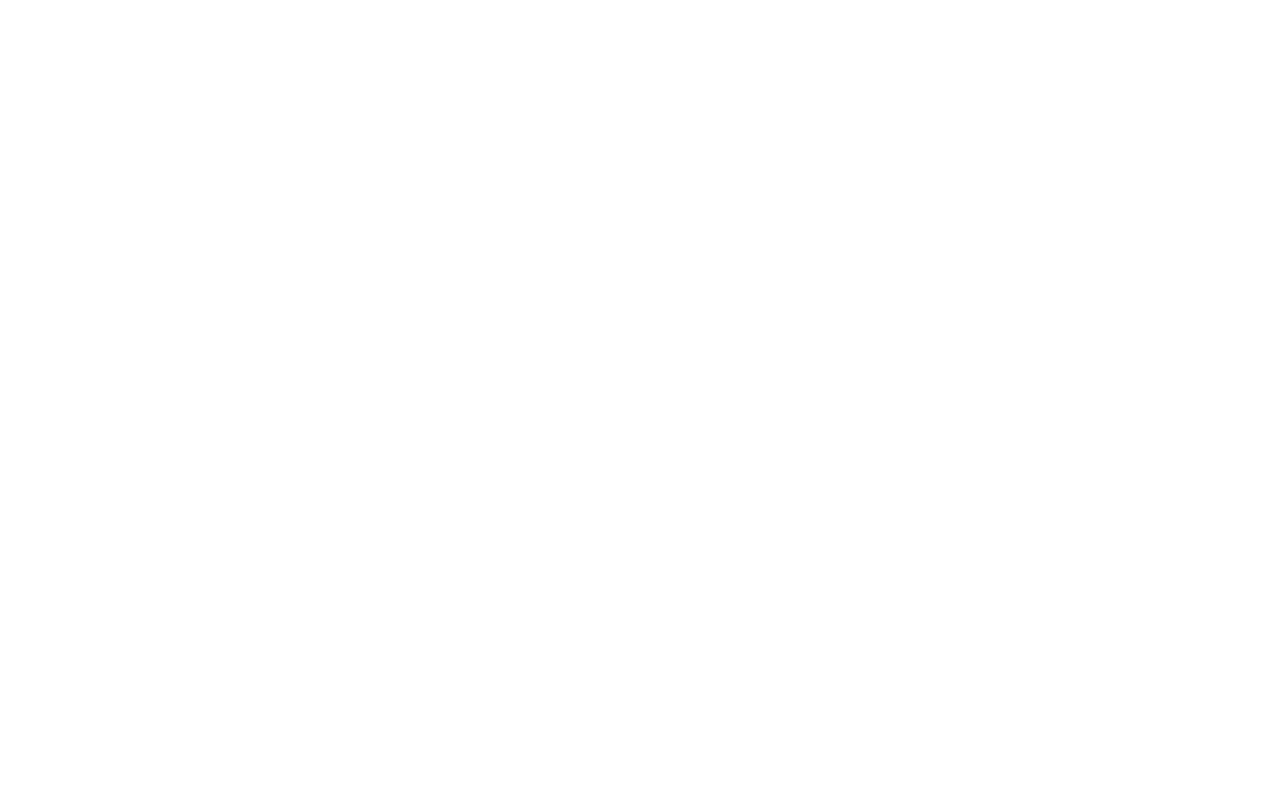
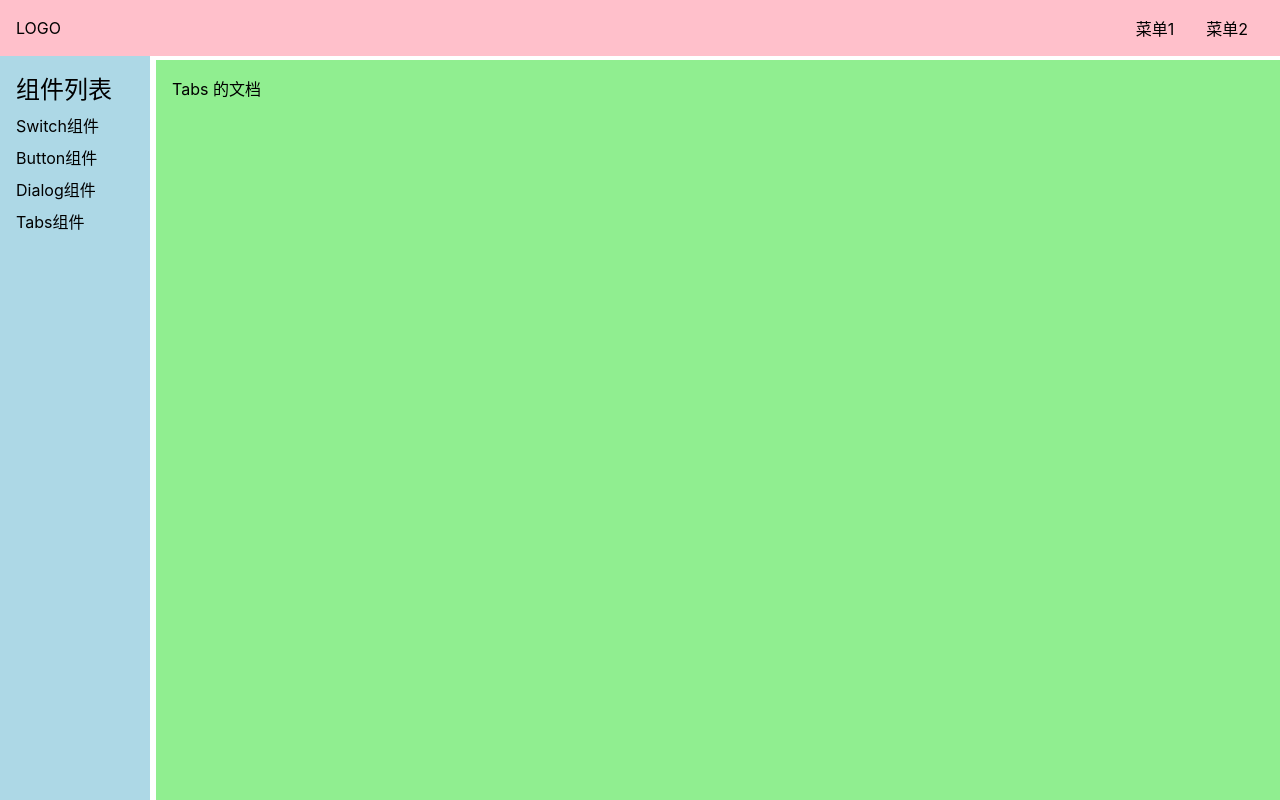
Before and after one commit to YoungDriverOfTech/book-keerper-vue, a Vue app: page /#/doc/tabs in a window 1280 px wide. Before the commit this address had no page. Built offline with nearby package versions, Linux system fonts and the light colour scheme.

Commit message:
homepage finished

```diff
--- /dev/null
+++ b/src/components/ButtonDemo.vue
@@ -0,0 +1,11 @@
+<template>
+    <div>
+        <P>Button 文档</P>
+    </div>
+</template>
+
+<script lang="ts">
+export default {
+
+}
+</script>
--- /dev/null
+++ b/src/components/DialogDemo.vue
@@ -0,0 +1,11 @@
+<template>
+    <div>
+        <p>Dialog 的文档</p>
+    </div>
+</template>
+
+<script lang="ts">
+export default {
+
+}
+</script>
--- /dev/null
+++ b/src/components/DocDemo.vue
@@ -0,0 +1,11 @@
+<template>
+    <div>
+        <p>Doc 的文档</p>
+    </div>
+</template>
+
+<script lang="ts">
+export default {
+
+}
+</script>
--- /dev/null
+++ b/src/components/TabsDemo.vue
@@ -0,0 +1,11 @@
+<template>
+    <div>
+        <p>Tabs 的文档</p>
+    </div>
+</template>
+
+<script lang="ts">
+export default {
+
+}
+</script>
```
Also changed, not shown: src/router.ts (+9 -4 lines).
